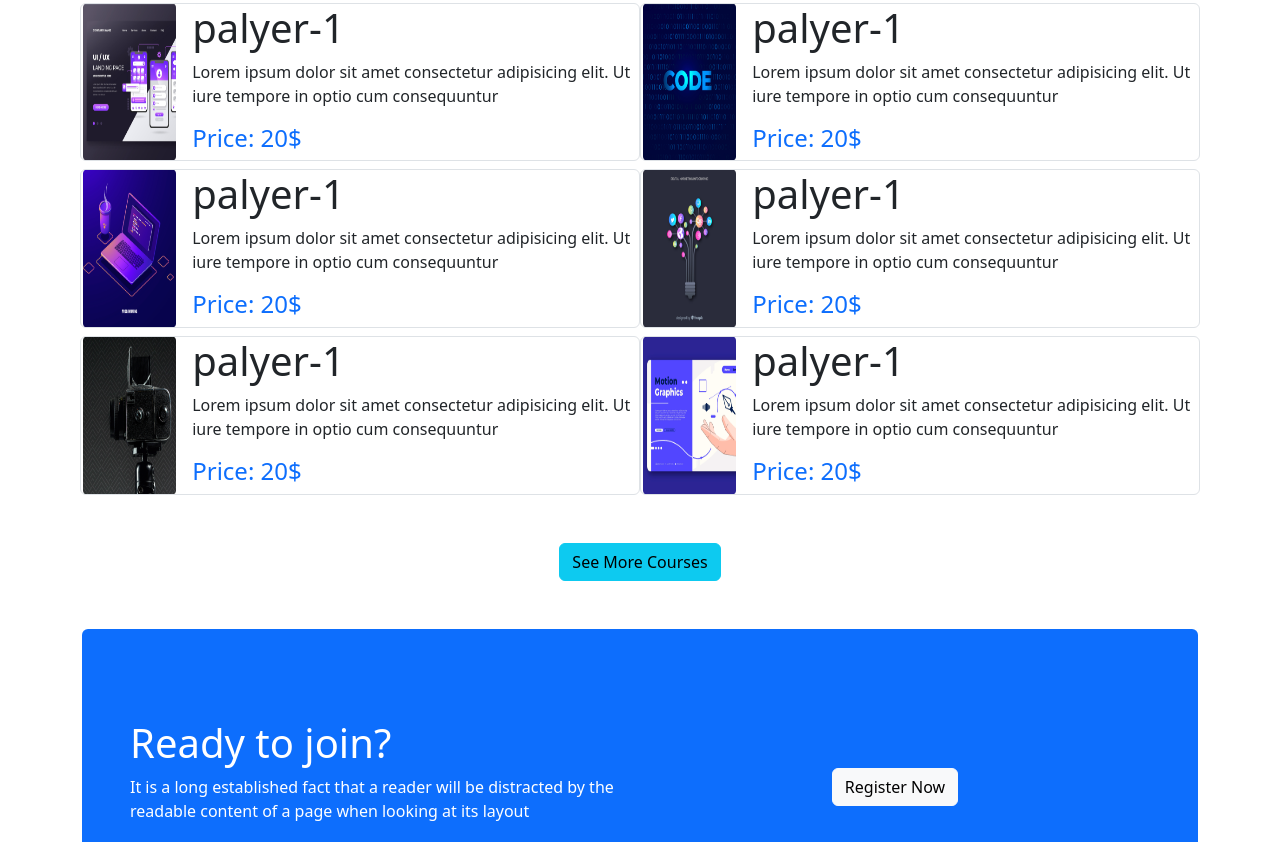
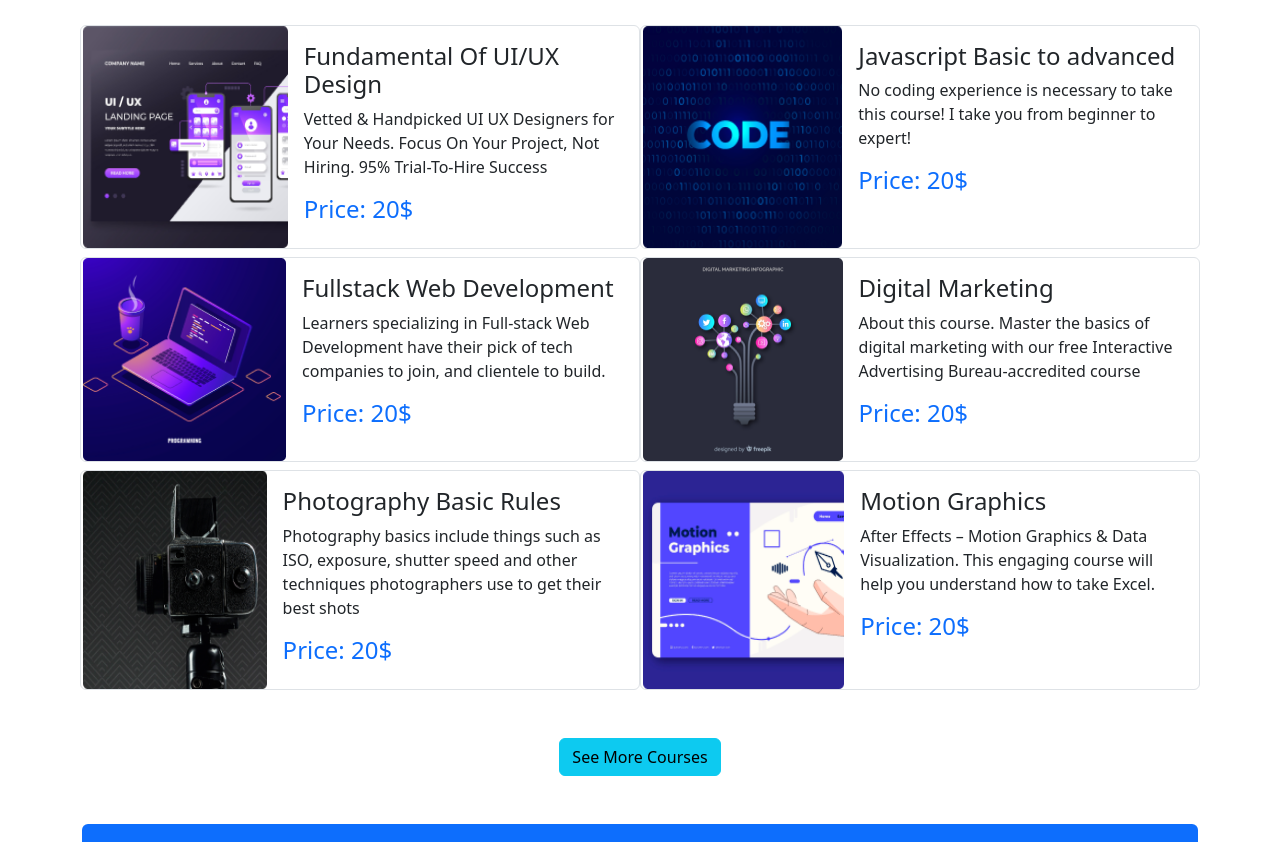
Before and after one commit to Minhaz-qa/ZT-Learning, a plain HTML site: page index.html in a window 1280 px wide. Shown: the part 907-1749 px from the top of the page. Drawn offline with nearby package versions, Linux system fonts and the light colour scheme.

Commit message:
customizing

```diff
--- a/index.html
+++ b/index.html
@@ -29,7 +29,7 @@
         <!-- Navbar Start  -->
         <nav class="navbar navbar-expand-lg navbar-expand-md bg-none">
             <div class="container-fluid">
-                <a class="navbar-brand h1 " href="#">ZT LEARNING</a>
+                <a class="navbar-brand h1 p-3 " href="#">ZT LEARNING</a>
                 <button class="navbar-toggler" type="button" data-bs-toggle="collapse"
                     data-bs-target="#navbarSupportedContent" aria-controls="navbarSupportedContent"
                     aria-expanded="false" aria-label="Toggle navigation">
@@ -131,73 +131,74 @@
             <div class="container">
                 <div class="row gy-2 gx-1 ">
                     <div class="d-md-flex col-lg-6 col-md-12 col-sm-12 border rounded">
-                        <div class="">
+                        <div class="w-100">
                             <img class="w-100 h-100" src="images/course/course-1.png" alt="">
                         </div>
-                        <div class="ps-3">
-                            <h1>palyer-1</h1>
-                            <p>Lorem ipsum dolor sit amet consectetur adipisicing elit. Ut iure tempore in optio cum
-                                consequuntur
+                        <div class="p-3">
+                            <h4>Fundamental Of UI/UX Design</h4>
+                            <p>Vetted & Handpicked UI UX Designers for Your Needs. ﻿Focus On Your Project, Not Hiring.
+                                95% Trial-To-Hire Success
                             </p>
                             <h4 class="text-primary">Price: 20$</h4>
                         </div>
                     </div>
                     <div class="d-md-flex col-lg-6 col-md-12 col-sm-12 border rounded">
-                        <div>
+                        <div class="w-75 w-xs-100">
                             <img class="w-100 h-100" src="images/course/course-2.png" alt="">
                         </div>
-                        <div class="ps-3">
-                            <h1>palyer-1</h1>
-                            <p>Lorem ipsum dolor sit amet consectetur adipisicing elit. Ut iure tempore in optio cum
-                                consequuntur
+                        <div class="p-3">
+                            <h4>Javascript Basic to advanced</h4>
+                            <p>No coding experience is necessary to take this course! I take you from beginner to
+                                expert!
                             </p>
                             <h4 class="text-primary">Price: 20$</h4>
                         </div>
                     </div>
                     <div class="d-md-flex col-lg-6 col-md-12 col-sm-12 border rounded">
-                        <div>
+                        <div class="w-100">
                             <img class="w-100 h-100" src="images/course/course-3.png" alt="">
                         </div>
-                        <div class="ps-3">
-                            <h1>palyer-1</h1>
-                            <p>Lorem ipsum dolor sit amet consectetur adipisicing elit. Ut iure tempore in optio cum
-                                consequuntur
+                        <div class="p-3">
+                            <h4>Fullstack Web Development</h4>
+                            <p>Learners specializing in Full-stack Web Development have their pick of tech companies to
+                                join, and clientele to build.
                             </p>
                             <h4 class="text-primary">Price: 20$</h4>
                         </div>
                     </div>
                     <div class="d-md-flex col-lg-6 col-md-12 col-sm-12 border rounded ">
-                        <div>
+                        <div class="w-100">
                             <img class="w-100 h-100" src="images/course/course-4.png" alt="">
                         </div>
-                        <div class="ps-3">
-                            <h1>palyer-1</h1>
-                            <p>Lorem ipsum dolor sit amet consectetur adipisicing elit. Ut iure tempore in optio cum
-                                consequuntur
+                        <div class="p-3">
+                            <h4>Digital Marketing</h4>
+                            <p>About this course. Master the basics of digital marketing with our free Interactive
+                                Advertising Bureau-accredited course
                             </p>
                             <h4 class="text-primary">Price: 20$</h4>
                         </div>
                     </div>
                     <div class="d-md-flex col-lg-6 col-md-12 col-sm-12 border rounded">
-                        <div>
+                        <div class="w-100">
                             <img class="w-100 h-100" src="images/course/course-5.png" alt="">
                         </div>
-                        <div class="ps-3">
-                            <h1>palyer-1</h1>
-                            <p>Lorem ipsum dolor sit amet consectetur adipisicing elit. Ut iure tempore in optio cum
-                                consequuntur
+                        <div class="p-3">
+                            <h4>Photography Basic Rules</h4>
+                            <p>Photography basics include things such as ISO, exposure, shutter speed and other
+                                techniques photographers use to get
+                                their best shots
                             </p>
                             <h4 class="text-primary">Price: 20$</h4>
                         </div>
                     </div>
                     <div class="d-md-flex col-lg-6 col-md-12 col-sm-12 border rounded">
-                        <div>
+                        <div class="w-100">
                             <img class="w-100 h-100" src="images/course/course-6.png" alt="">
                         </div>
-                        <div class="ps-3">
-                            <h1>palyer-1</h1>
-                            <p>Lorem ipsum dolor sit amet consectetur adipisicing elit. Ut iure tempore in optio cum
-                                consequuntur
+                        <div class="p-3">
+                            <h4>Motion Graphics</h4>
+                            <p>After Effects – Motion Graphics & Data Visualization. This engaging course will help you
+                                understand how to take Excel.
                             </p>
                             <h4 class="text-primary">Price: 20$</h4>
                         </div>
@@ -215,19 +216,19 @@
 
     </main>
 
-    <!-- Register Now Section  -->
+    <!-- Register Section  -->
     <section class="container mt-5 ">
         <div class="d-lg-flex  bg-primary height rounded align-items-center p-5  ">
-            <div class="text-white w-50">
+            <div class="text-white w-100">
                 <h1>Ready to join?</h1>
-                <p>It is a long established fact that a reader will be distracted by the
+                <p>It is a long established fact that a reader will be <br> distracted by the
                     readable content of a page when looking at its layout</p>
 
             </div>
 
             <div class="w-50  text-center">
                 <!-- Button trigger modal -->
-                <button type="button" class="btn btn-light mt-md-3" data-bs-toggle="modal"
+                <button type="button" class="btn btn-light mt-md-3 me-sm-5" data-bs-toggle="modal"
                     data-bs-target="#exampleModal">
                     Register Now
                 </button>
@@ -256,7 +257,7 @@
             </div>
         </div>
     </section>
-    <!-- Register Now Section  -->
+    <!-- Register Section  -->
 
     <!-- Frequently Asked Questions -->
 
```
